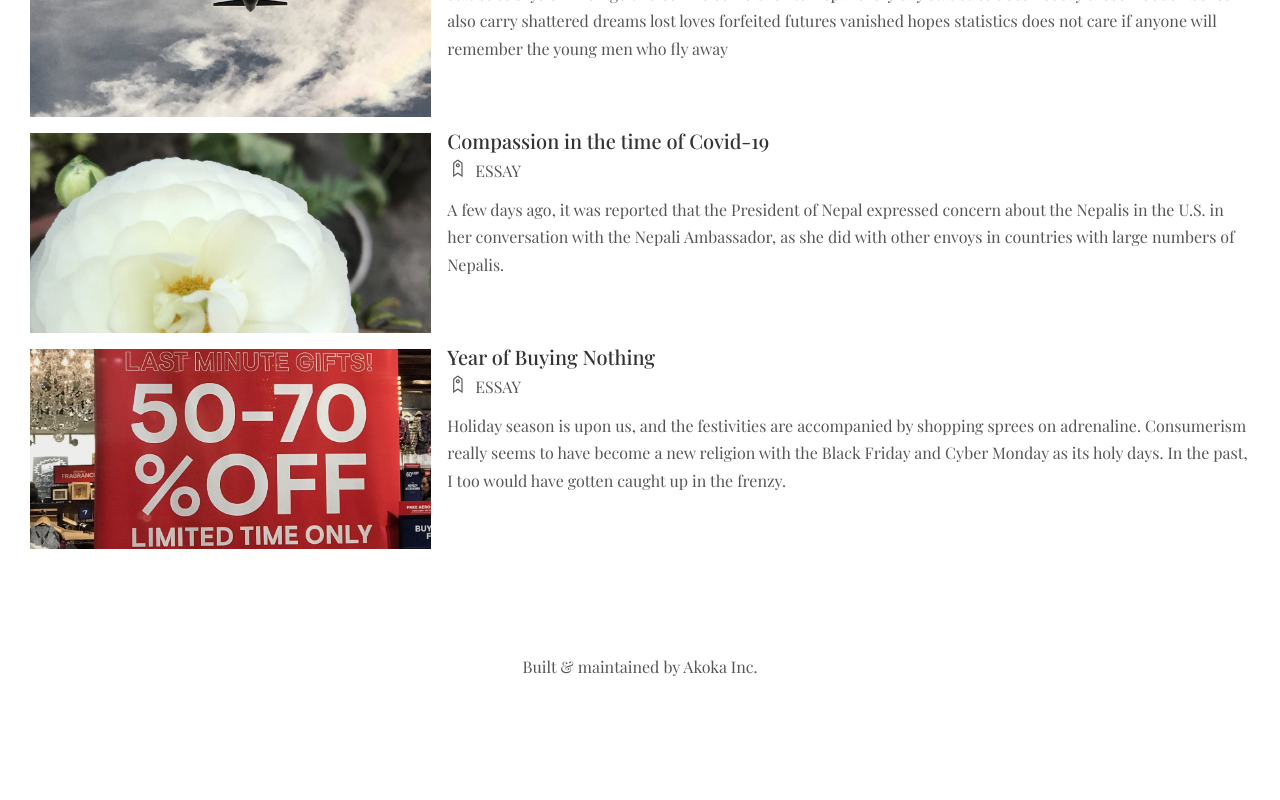
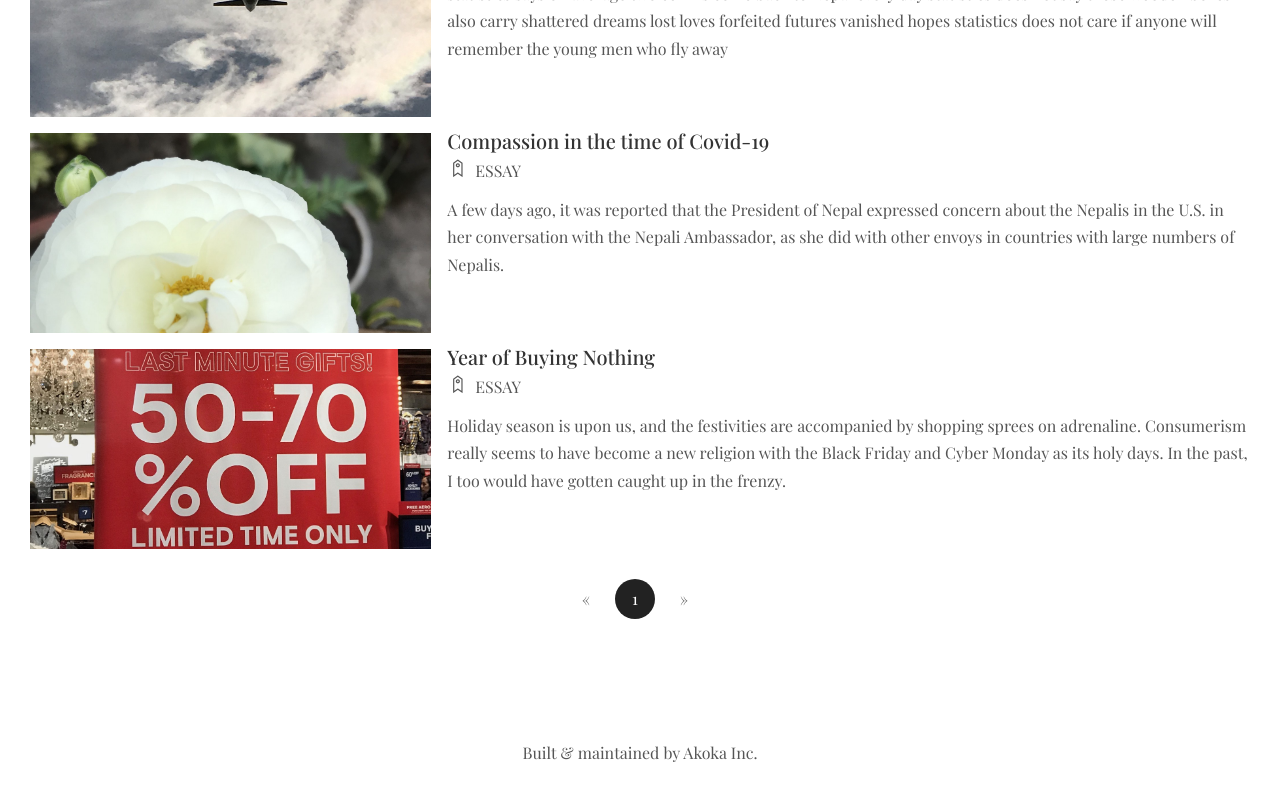
Before and after one commit to rushilshakya/lunaranjit-v2, a Next.js app: page / in a window 1280 px wide. Shown: the part 2165-2965 px from the top of the page. Before the commit the page ends 2885 px from the top, so only its background shows below. Built offline with nearby package versions, Linux system fonts and the light colour scheme.

Commit message:
feat: show pagination first draft

```diff
--- a/components/ListPosts.js
+++ b/components/ListPosts.js
@@ -1,5 +1,6 @@
 import { PostCardArticle } from "./PostCardArticle";
 import { HeroPost } from "./HeroPost";
+import { Pagination } from "./Pagination";
 
 export const ListPosts = ({ posts, pinnedPost, page }) => {
   return (
@@ -14,6 +15,7 @@ export const ListPosts = ({ posts, pinnedPost, page }) => {
               ))}
             </div>
           )}
+          <Pagination page={page} />
         </div>
       </div>
     </section>
--- /dev/null
+++ b/components/Pagination.js
@@ -0,0 +1,25 @@
+import Link from "next/link";
+
+export const Pagination = ({ page }) => {
+  return (
+    <div className="col-12">
+      <ul className="pagination justify-content-center">
+        <li className="page-item">
+          <Link href="{{ $paginator.Prev.URL }}" className="page-link">
+            &laquo;
+          </Link>
+        </li>
+        <li className="page-item{{ if eq . $paginator }} page-item active {{ end }}">
+          <Link href="{{ .URL }}" className="page-link">
+            {page}
+          </Link>
+        </li>
+        <li className="page-item">
+          <Link href="{{ $paginator.Next.URL }}" className="page-link">
+            &raquo;
+          </Link>
+        </li>
+      </ul>
+    </div>
+  );
+};
```
